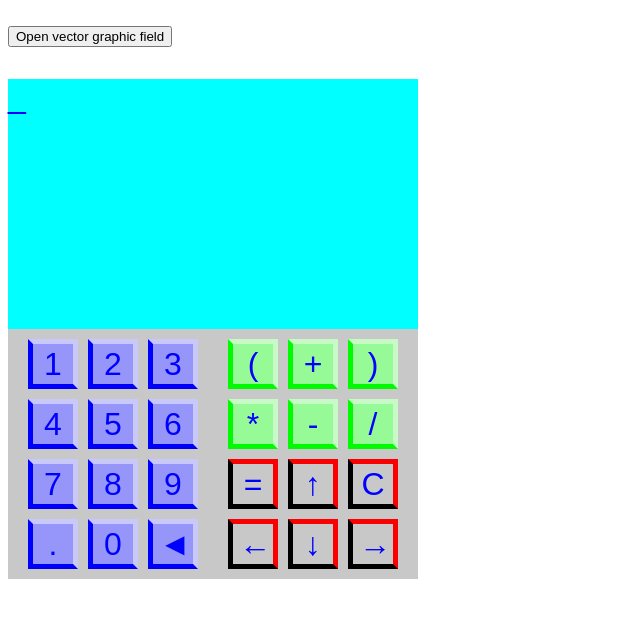
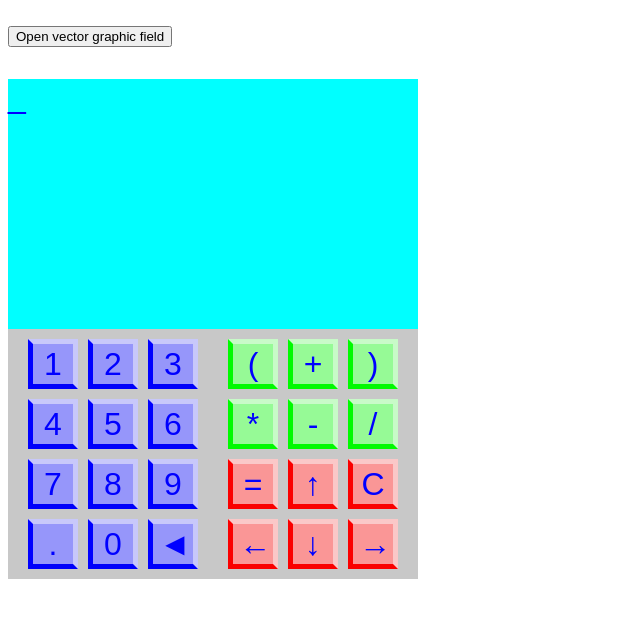
Before and after one commit to OlehKozubJS/various-react-projects-test, a React (Create React App) app: page / in a window 1280 px wide. Shown: the top 618 px of the page, without its empty margins (0-640 px from the left). Built offline with nearby package versions, Linux system fonts and the light colour scheme; a web font is replaced by a local one.

Commit message:
Update Calculator.module.css

```diff
--- a/src/Calculator/Calculator.module.css
+++ b/src/Calculator/Calculator.module.css
@@ -79,18 +79,23 @@
 }
 
 .MainControlButton {
-  border-top: 5px solid var(--control-button-border-color);
-  border-right: 5px solid var(--control-button-border-color);
+  border-top-color: rgb(250, 200, 200);
+  border-right-color: rgb(250, 200, 200);
+  border-bottom-color: var(--control-button-border-color);
+  border-left-color: var(--control-button-border-color);
+  background-color: rgb(250, 150, 150);
 }
 
 .MainControlButton:hover,
 .MainControlButton:focus {
-  background-color: rgb(250, 150, 150);
+  background-color: rgb(250, 175, 175);
 }
 
 .MainControlButton:active {
-  border-bottom: 5px solid var(--control-button-border-color);
-  border-left: 5px solid var(--control-button-border-color);
+  border-top-color: var(--control-button-border-color);
+  border-right-color: var(--control-button-border-color);
+  border-bottom-color: rgb(250, 200, 200);
+  border-left-color: rgb(250, 200, 200);
 }
 
 .KeyBoard {
```
